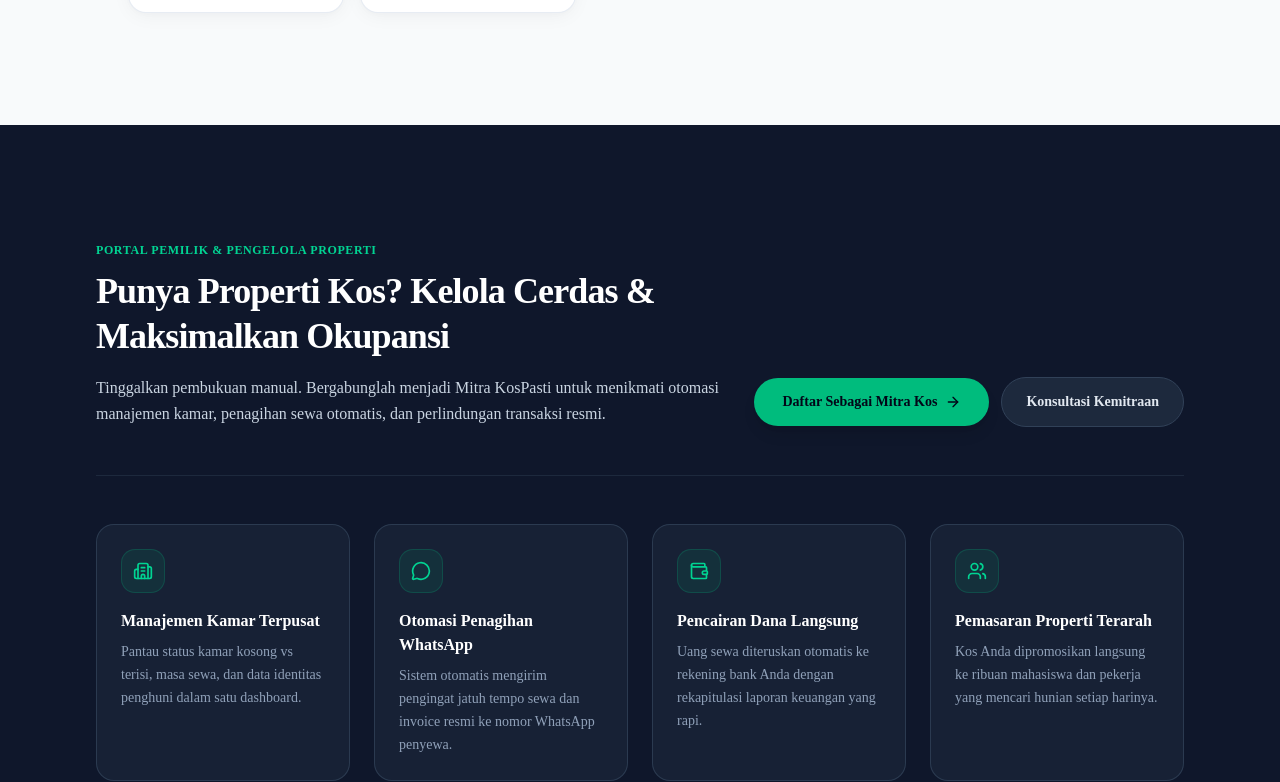
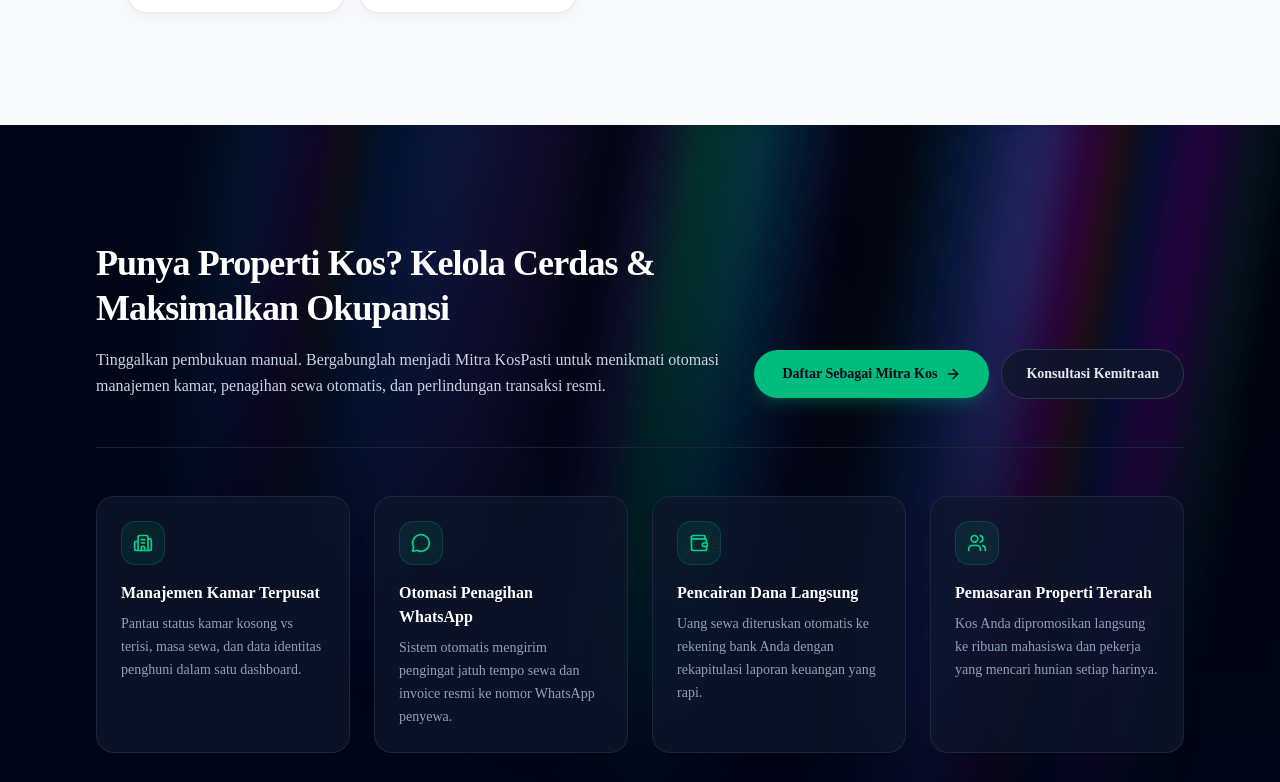
Before and after one commit to dimasferial05-ctrl/kospasti-web-app, a Next.js app: page / in a window 1280 px wide. Shown: the part 3944-4726 px from the top of the page. Built offline with nearby package versions, Linux system fonts and the light colour scheme; no server answers.

Commit message:
feat: implement Aceternity UI Aurora Background on Partner CTA section (fixes #181)

```diff
--- a/package.json
+++ b/package.json
@@ -19,6 +19,7 @@
     "clsx": "^2.1.1",
     "jose": "^6.2.12",
     "lucide-react": "^1.39.0",
+    "motion": "^13.4.4",
     "next": "16.3.4",
     "react": "19.2.8",
     "react-dom": "19.2.8",
--- a/src/app/globals.css
+++ b/src/app/globals.css
@@ -167,6 +167,15 @@
   }
 }
 
+@keyframes aurora {
+  from {
+    background-position: 50% 50%, 50% 50%;
+  }
+  to {
+    background-position: 350% 50%, 350% 50%;
+  }
+}
+
 .animate-bounce-short {
   animation: bounceShort 2s ease-in-out infinite;
 }
@@ -181,6 +190,10 @@
 
 .animate-float-slow {
   animation: floatSlow 6s ease-in-out infinite;
+}
+
+.animate-aurora {
+  animation: aurora 60s linear infinite;
 }
 
 /* Bespoke Human UI Utility Classes */
--- a/src/components/landing/PartnerCTASection.tsx
+++ b/src/components/landing/PartnerCTASection.tsx
@@ -1,5 +1,8 @@
+"use client";
+
 import React from "react";
 import Link from "next/link";
+import { motion } from "motion/react";
 import {
   Building2,
   ArrowRight,
@@ -7,6 +10,7 @@ import {
   Users,
   Wallet,
 } from "lucide-react";
+import { AuroraBackground } from "@/components/ui/aurora-background";
 
 export function PartnerCTASection() {
   const pillars = [
@@ -33,15 +37,20 @@ export function PartnerCTASection() {
   ];
 
   return (
-    <section id="mitra" className="py-20 sm:py-28 bg-slate-900 text-white relative">
-      <div className="max-w-6xl mx-auto px-4 sm:px-6 lg:px-8">
-        {/* Header Content */}
-        <div className="flex flex-col lg:flex-row lg:items-end justify-between gap-8 pb-12 border-b border-slate-800">
+    <section id="mitra" className="relative">
+      <AuroraBackground className="py-20 sm:py-28 bg-slate-950 text-white relative w-full">
+        <div className="max-w-6xl mx-auto px-4 sm:px-6 lg:px-8 relative z-10 w-full">
+          {/* Header Content with Motion */}
+          <motion.div
+            initial={{ opacity: 0, y: 30 }}
+            whileInView={{ opacity: 1, y: 0 }}
+            viewport={{ once: true, margin: "-50px" }}
+            transition={{ duration: 0.7, ease: "easeOut" }}
+            className="flex flex-col lg:flex-row lg:items-end justify-between gap-8 pb-12 border-b border-slate-800/80"
+          >
             <div className="max-w-2xl">
-            <span className="text-xs font-bold text-emerald-400 tracking-wider uppercase">
-              Portal Pemilik &amp; Pengelola Properti
-            </span>
-            <h2 className="text-3xl sm:text-4xl font-extrabold text-white tracking-tight mt-2 leading-tight">
+
+              <h2 className="text-3xl sm:text-4xl font-extrabold text-white tracking-tight mt-1 leading-tight">
                 Punya Properti Kos? Kelola Cerdas &amp; Maksimalkan Okupansi
               </h2>
               <p className="mt-4 text-sm sm:text-base text-slate-300 leading-relaxed">
@@ -52,7 +61,7 @@ export function PartnerCTASection() {
             <div className="flex flex-col sm:flex-row items-stretch sm:items-center gap-3 shrink-0">
               <Link
                 href="/register"
-              className="px-7 py-3.5 rounded-full bg-emerald-500 hover:bg-emerald-400 text-slate-950 font-bold text-sm transition-all flex items-center justify-center gap-2 shadow-lg hover:scale-105 active:scale-95"
+                className="px-7 py-3.5 rounded-full bg-emerald-500 hover:bg-emerald-400 text-slate-950 font-bold text-sm transition-all flex items-center justify-center gap-2 shadow-lg shadow-emerald-500/20 hover:scale-105 active:scale-95"
               >
                 <span>Daftar Sebagai Mitra Kos</span>
                 <ArrowRight className="w-4 h-4" />
@@ -61,24 +70,28 @@ export function PartnerCTASection() {
                 href="https://wa.me/6281234567890?text=Halo%20Tim%20KosPasti,%20saya%20ingin%20konsultasi%20kemitraan%20properti%20kos."
                 target="_blank"
                 rel="noopener noreferrer"
-              className="px-6 py-3.5 rounded-full bg-slate-800 hover:bg-slate-700 text-slate-200 font-semibold text-sm border border-slate-700 transition-all flex items-center justify-center gap-2"
+                className="px-6 py-3.5 rounded-full bg-slate-900/80 hover:bg-slate-800 text-slate-200 font-semibold text-sm border border-slate-700/80 backdrop-blur-md transition-all flex items-center justify-center gap-2 hover:border-slate-600"
               >
                 <span>Konsultasi Kemitraan</span>
               </a>
             </div>
-        </div>
+          </motion.div>
 
-        {/* 4 Clean Value Pillars Grid */}
+          {/* 4 Clean Value Pillars Grid with Motion */}
           <div className="grid grid-cols-1 md:grid-cols-2 lg:grid-cols-4 gap-6 pt-12">
             {pillars.map((pillar, idx) => {
               const Icon = pillar.icon;
               return (
-              <div
+                <motion.div
                   key={idx}
-                className="p-6 rounded-2xl bg-slate-800/60 border border-slate-700/80 flex flex-col justify-between hover:border-emerald-500/50 hover:bg-slate-800 transition-all duration-300"
+                  initial={{ opacity: 0, y: 25 }}
+                  whileInView={{ opacity: 1, y: 0 }}
+                  viewport={{ once: true }}
+                  transition={{ duration: 0.5, delay: idx * 0.1, ease: "easeOut" }}
+                  className="p-6 rounded-2xl bg-slate-900/70 border border-slate-800/90 backdrop-blur-md flex flex-col justify-between hover:border-emerald-500/40 hover:bg-slate-900/90 transition-all duration-300 shadow-xl group"
                 >
                   <div>
-                  <div className="w-11 h-11 rounded-xl bg-emerald-500/10 text-emerald-400 flex items-center justify-center border border-emerald-500/20 mb-4">
+                    <div className="w-11 h-11 rounded-xl bg-emerald-500/10 text-emerald-400 flex items-center justify-center border border-emerald-500/20 mb-4 group-hover:scale-110 group-hover:bg-emerald-500/20 transition-all">
                       <Icon className="w-5 h-5" />
                     </div>
                     <h3 className="text-base font-bold text-white mb-2">{pillar.title}</h3>
@@ -86,11 +99,12 @@ export function PartnerCTASection() {
                       {pillar.desc}
                     </p>
                   </div>
-              </div>
+                </motion.div>
               );
             })}
           </div>
         </div>
+      </AuroraBackground>
     </section>
   );
 }
--- /dev/null
+++ b/src/components/ui/aurora-background.tsx
@@ -0,0 +1,51 @@
+"use client";
+import { cn } from "@/lib/utils";
+import React, { ReactNode } from "react";
+
+interface AuroraBackgroundProps extends React.HTMLProps<HTMLDivElement> {
+  children: ReactNode;
+  showRadialGradient?: boolean;
+}
+
+export const AuroraBackground = ({
+  className,
+  children,
+  showRadialGradient = true,
+  ...props
+}: AuroraBackgroundProps) => {
+  return (
+    <div
+      className={cn(
+        "relative flex flex-col items-center justify-center bg-slate-900 text-slate-100 transition-colors overflow-hidden",
+        className
+      )}
+      {...props}
+    >
+      <div className="absolute inset-0 overflow-hidden pointer-events-none">
+        <div
+          className={cn(
+            `
+            [--white-gradient:repeating-linear-gradient(100deg,rgba(255,255,255,0.1)_0%,rgba(255,255,255,0.1)_7%,transparent_10%,transparent_12%,rgba(255,255,255,0.1)_16%)]
+            [--dark-gradient:repeating-linear-gradient(100deg,rgba(15,23,42,0.9)_0%,rgba(15,23,42,0.9)_7%,transparent_10%,transparent_12%,rgba(15,23,42,0.9)_16%)]
+            [--aurora:repeating-linear-gradient(100deg,#10b981_10%,#06b6d4_15%,#3b82f6_20%,#8b5cf6_25%,#10b981_30%)]
+            [background-image:var(--dark-gradient),var(--aurora)]
+            [background-size:300%,_200%]
+            [background-position:50%_50%,50%_50%]
+            filter blur-[10px]
+            after:content-[""] after:absolute after:inset-0
+            after:[background-image:var(--dark-gradient),var(--aurora)]
+            after:[background-size:200%,_100%]
+            after:animate-aurora after:[background-attachment:fixed] after:mix-blend-difference
+            pointer-events-none
+            absolute -inset-[10px] opacity-40 will-change-transform`,
+            showRadialGradient &&
+              `[mask-image:radial-gradient(ellipse_at_100%_0%,black_20%,transparent_75%)]`
+          )}
+        />
+      </div>
+      <div className="relative z-10 w-full">
+        {children}
+      </div>
+    </div>
+  );
+};
```
Also changed, not shown: 1 other file (tests, documents, lock files or other folders). Lines whose indentation alone changed are shown as unchanged.
